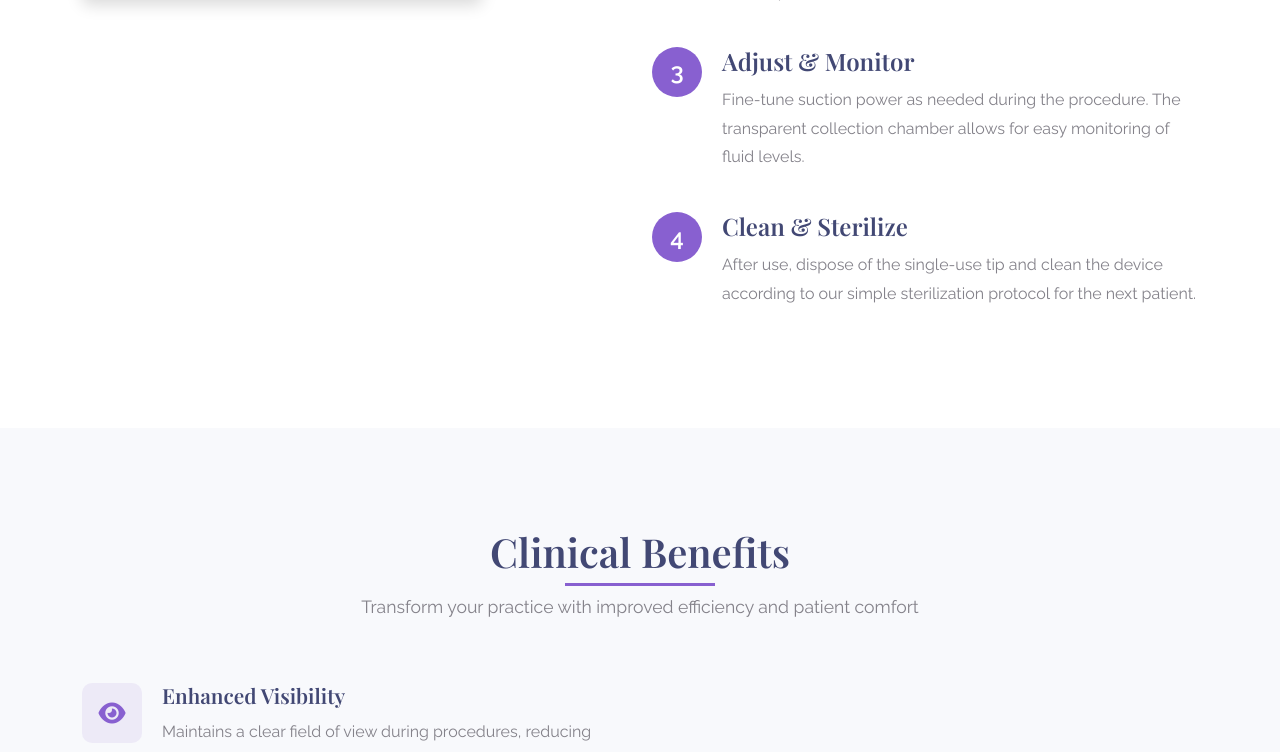
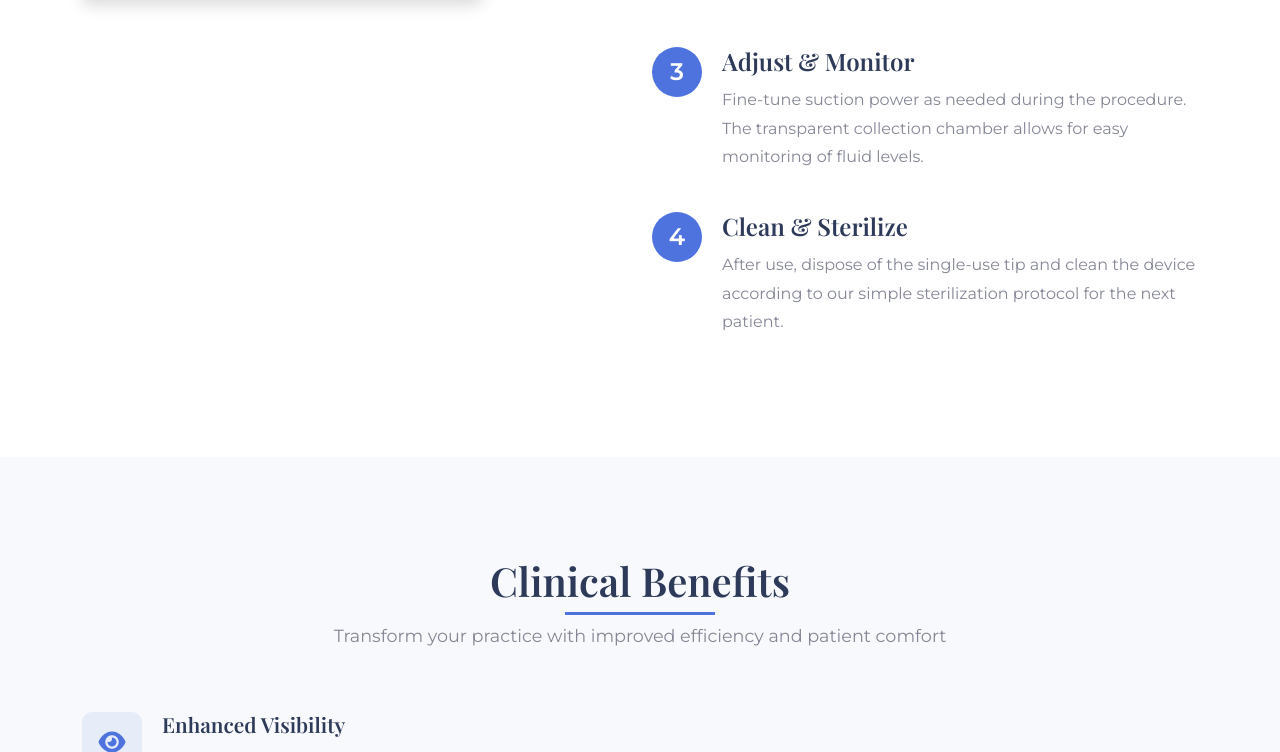
Before and after one commit to gradikay/SalivaSuction, a Flask app: page / in a window 1280 px wide. Shown: the part 2837-3589 px from the top of the page. Run offline with Flask 3, Linux system fonts and the light colour scheme.

Commit message:
Restored to 'd33c04177a13e9a7f7f18c60b232501f4bfdcc81'
Replit-Restored-To: d33c04177a13e9a7f7f18c60b232501f4bfdcc81

```diff
--- a/static/css/styles.css
+++ b/static/css/styles.css
@@ -2,26 +2,23 @@
 # Global Styles
 --------------------------------------------------------------*/
 :root {
-    --primary-color: #8860d0;
-    --primary-dark: #5e48a0;
-    --secondary-color: #c1b8e4;
-    --accent-color: #f8b195;
-    --dark-color: #424874;
+    --primary-color: #4e73df;
+    --primary-dark: #3a56b0;
+    --secondary-color: #1cc88a;
+    --dark-color: #2e3a59;
     --light-color: #f8f9fc;
-    --gray-color: #84828a;
+    --gray-color: #858796;
     --light-gray: #eaecf4;
     --white: #ffffff;
-    --shadow: 0 .5rem 1rem rgba(0, 0, 0, .08);
+    --shadow: 0 .5rem 1rem rgba(0, 0, 0, .15);
     --transition: all 0.3s ease;
-    --gradient: linear-gradient(135deg, #8860d0 0%, #5e48a0 100%);
 }
 
 body {
-    font-family: 'Raleway', sans-serif;
+    font-family: 'Montserrat', sans-serif;
     color: var(--dark-color);
     overflow-x: hidden;
     background-color: var(--white);
-    line-height: 1.8;
 }
 
 h1, h2, h3, h4, h5, h6 {
@@ -167,7 +164,7 @@ section {
 --------------------------------------------------------------*/
 .hero-section {
     padding: 180px 0 100px;
-    background: linear-gradient(135deg, #f1e8ff 0%, #f8f9fc 100%);
+    background: linear-gradient(135deg, #e6f1ff 0%, #f8f9fc 100%);
     position: relative;
     overflow: hidden;
 }
@@ -245,7 +242,7 @@ section {
 .feature-icon {
     width: 80px;
     height: 80px;
-    background-color: rgba(136, 96, 208, 0.1);
+    background-color: rgba(78, 115, 223, 0.1);
     border-radius: 50%;
     display: flex;
     align-items: center;
@@ -373,7 +370,7 @@ section {
 .benefit-icon {
     width: 60px;
     height: 60px;
-    background-color: rgba(136, 96, 208, 0.1);
+    background-color: rgba(78, 115, 223, 0.1);
     border-radius: 10px;
     display: flex;
     align-items: center;
--- a/templates/base.html
+++ b/templates/base.html
@@ -3,11 +3,11 @@
 <head>
     <meta charset="UTF-8">
     <meta name="viewport" content="width=device-width, initial-scale=1.0">
-    <meta name="description" content="BabySuction - Revolutionary saliva suction device with elegant baby bottle design">
-    <title>BabySuction - Innovative Saliva Suction Device</title>
+    <meta name="description" content="DentalSuction Pro - Revolutionary saliva suction device for dental procedures">
+    <title>DentalSuction Pro - Advanced Saliva Suction Device</title>
 
     <!-- Favicon -->
-    <link rel="icon" href="{{ url_for('static', filename='images/bottle-logo.svg') }}" type="image/svg+xml">
+    <link rel="icon" href="{{ url_for('static', filename='images/logo.svg') }}" type="image/svg+xml">
 
     <!-- Bootstrap CSS -->
     <link href="https://cdn.jsdelivr.net/npm/bootstrap@5.3.0/dist/css/bootstrap.min.css" rel="stylesheet">
@@ -18,7 +18,7 @@
     <!-- Google Fonts -->
     <link rel="preconnect" href="https://fonts.googleapis.com">
     <link rel="preconnect" href="https://fonts.gstatic.com" crossorigin>
-    <link href="https://fonts.googleapis.com/css2?family=Playfair+Display:wght@400;500;600;700&family=Raleway:wght@300;400;500;600;700&display=swap" rel="stylesheet">
+    <link href="https://fonts.googleapis.com/css2?family=Montserrat:wght@300;400;500;600;700&family=Playfair+Display:wght@400;500;600;700&display=swap" rel="stylesheet">
 
     <!-- Custom CSS -->
     <link rel="stylesheet" href="{{ url_for('static', filename='css/styles.css') }}">
@@ -31,8 +31,8 @@
         <nav class="navbar navbar-expand-lg fixed-top">
             <div class="container">
                 <a class="navbar-brand" href="#">
-                    <img src="{{ url_for('static', filename='images/bottle-logo.svg') }}" alt="BabySuction Logo" class="logo">
-                    BabySuction
+                    <img src="{{ url_for('static', filename='images/logo.svg') }}" alt="DentalSuction Pro Logo" class="logo">
+                    DentalSuction Pro
                 </a>
                 <button class="navbar-toggler" type="button" data-bs-toggle="collapse" data-bs-target="#navbarNav" aria-controls="navbarNav" aria-expanded="false" aria-label="Toggle navigation">
                     <i class="fas fa-bars"></i>
@@ -46,13 +46,10 @@
                             <a class="nav-link" href="#features">Features</a>
                         </li>
                         <li class="nav-item">
-                            <a class="nav-link" href="#design">Design</a>
-                        </li>
-                        <li class="nav-item">
                             <a class="nav-link" href="#how-it-works">How It Works</a>
                         </li>
                         <li class="nav-item">
-                            <a class="nav-link" href="#testimonials">Testimonials</a>
+                            <a class="nav-link" href="#specifications">Specifications</a>
                         </li>
                         <li class="nav-item">
                             <a class="nav-link" href="#contact">Contact</a>
@@ -84,15 +81,15 @@
         <div class="container">
             <div class="row">
                 <div class="col-md-4">
-                    <h5>BabySuction</h5>
-                    <p>Redefining saliva management with innovative bottle-inspired design</p>
+                    <h5>DentalSuction Pro</h5>
+                    <p>Revolutionizing dental care with advanced saliva suction technology</p>
                 </div>
                 <div class="col-md-4">
                     <h5>Quick Links</h5>
                     <ul class="list-unstyled">
                         <li><a href="#features">Features</a></li>
-                        <li><a href="#design">Design</a></li>
                         <li><a href="#how-it-works">How It Works</a></li>
+                        <li><a href="#specifications">Specifications</a></li>
                         <li><a href="#contact">Contact Us</a></li>
                     </ul>
                 </div>
@@ -109,7 +106,7 @@
             <hr>
             <div class="row">
                 <div class="col-12 text-center">
-                    <p class="mb-0">&copy; 2025 BabySuction. All rights reserved.</p>
+                    <p class="mb-0">&copy; 2023 DentalSuction Pro. All rights reserved.</p>
                 </div>
             </div>
         </div>
```
Also changed, not shown: static/images/baby-bottle-suction.svg (deleted), static/images/bottle-logo.svg (deleted).
